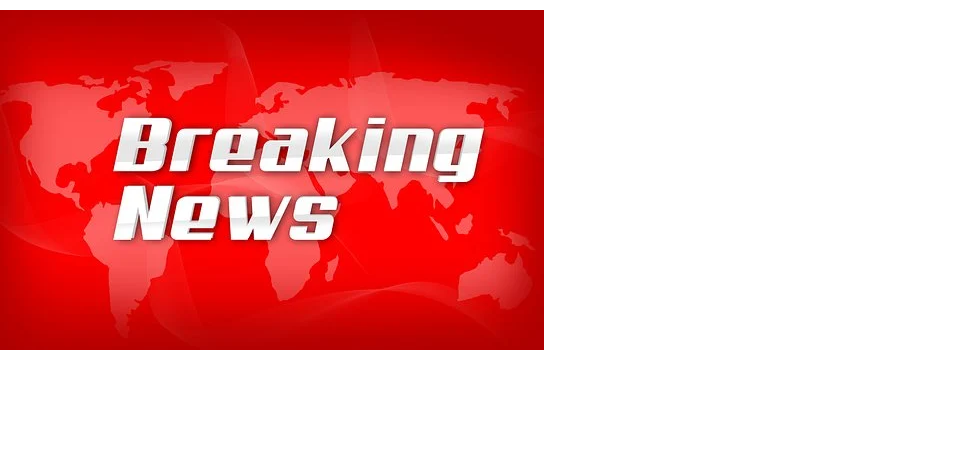
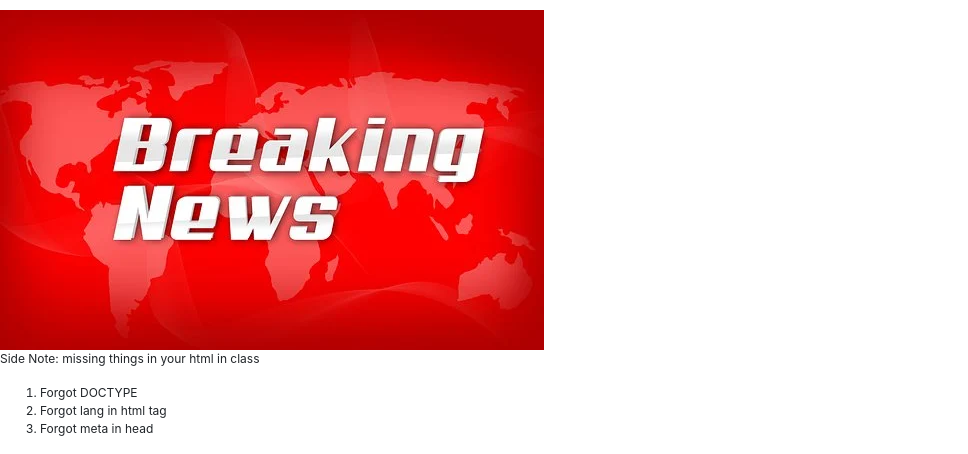
Before and after one commit to kingyeet9048/my_site, a plain HTML site: page index.html in a window 1280 px wide. Shown: the part 609-1063 px from the top of the page, without its empty margins (0-968 px from the left). Before the commit the page ends 959 px from the top, so only its background shows below. Drawn offline with nearby package versions, Linux system fonts and the light colour scheme.

Commit message:
added text to the end

```diff
--- a/index.html
+++ b/index.html
@@ -37,6 +37,12 @@
             </ul>
             <h2 style="margin-top: 2em; margin-bottom: 1em;">Come Back for more!</h2>
             <img src="images/news.jpg" alt="News Image">
+            <p>Side Note: missing things in your html in class</p>
+            <ol>
+                <li>Forgot DOCTYPE</li>
+                <li>Forgot lang in html tag</li>
+                <li>Forgot meta in head</li>
+            </ol>
         </div>
     </body>
 </html>
```
